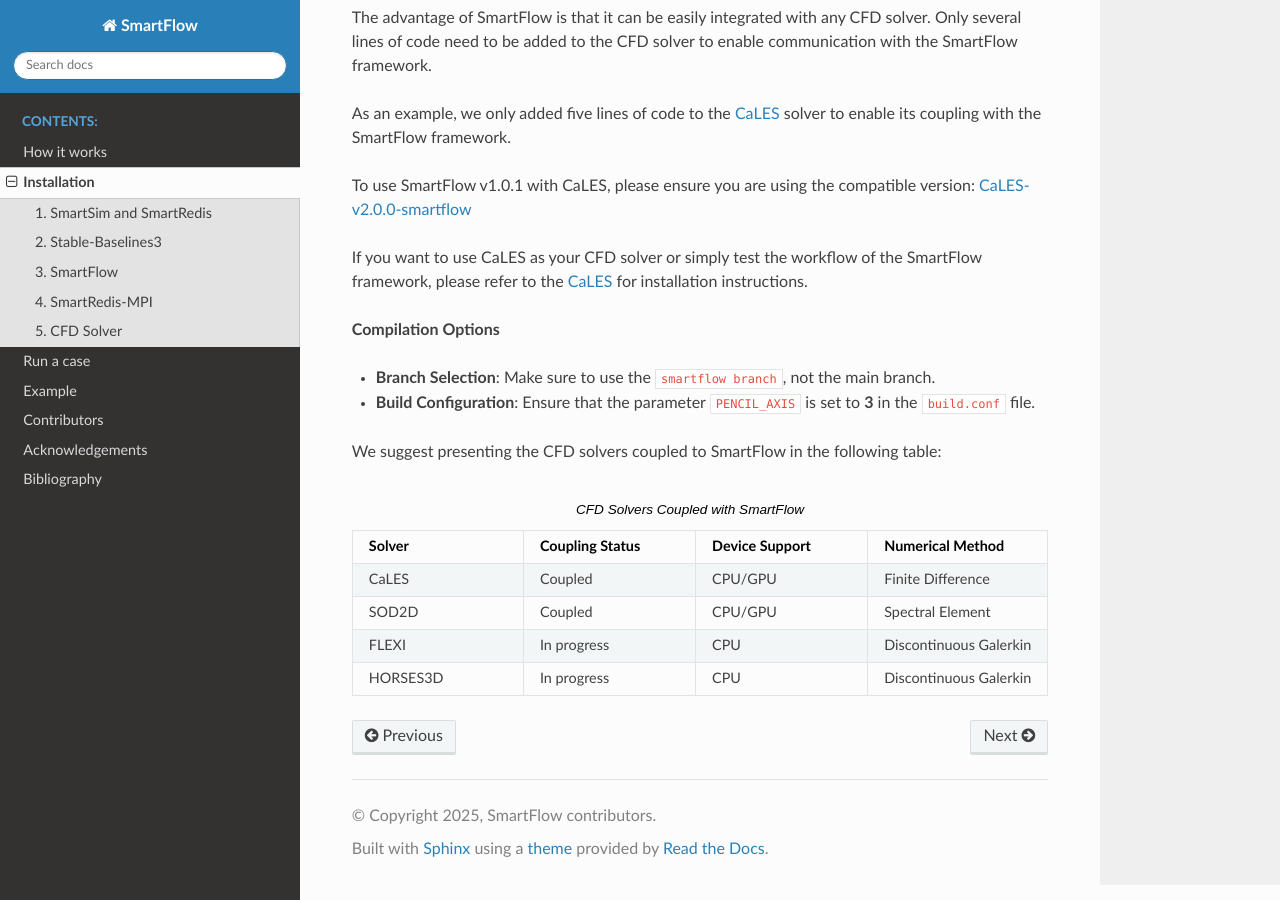
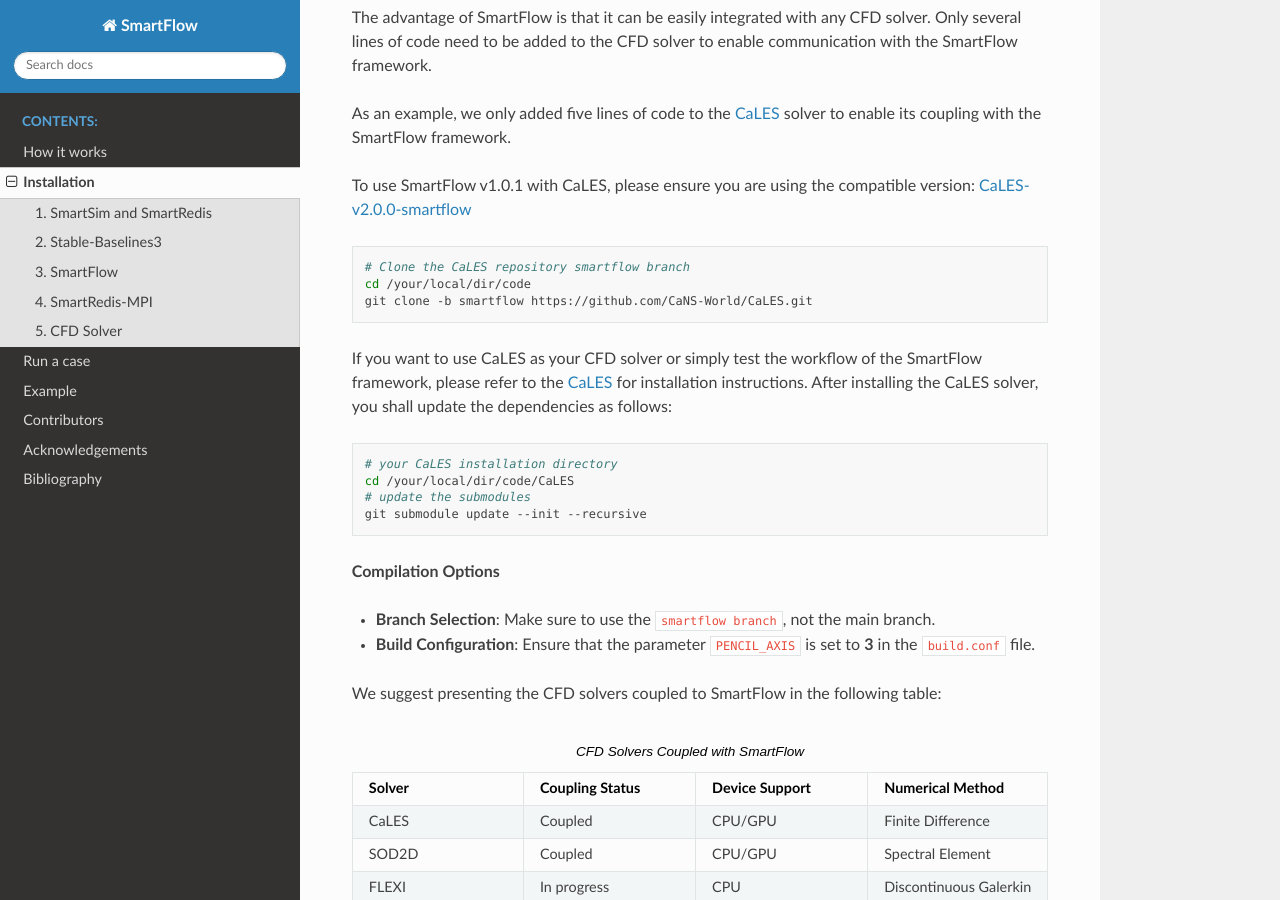
Before and after one commit to zz-blue/SmartFlow-Doc, a Sphinx documentation site: the page built from source/Installation.rst, in a window 1280 px wide and 900 px high, scrolled down 4651 px. Built offline with Sphinx 7.4.7 and the Read the Docs theme 3.1.0, drawn with Linux system fonts in a browser that asks for light colours.

Commit message:
add some notes on CFD solver part

```diff
--- a/source/Installation.rst
+++ b/source/Installation.rst
@@ -250,8 +250,23 @@
 
 To use SmartFlow v1.0.1 with CaLES, please ensure you are using the compatible version: `CaLES-v2.0.0-smartflow <https://github.com/CaNS-World/CaLES/releases/tag/v2.0.0-smartflow>`_
 
+
+.. code-block:: sh
+
+   # Clone the CaLES repository smartflow branch
+   cd /your/local/dir/code
+   git clone -b smartflow https://github.com/CaNS-World/CaLES.git
+
 If you want to use CaLES as your CFD solver or simply test the workflow of the SmartFlow framework,
-please refer to the `CaLES <https://github.com/CaNS-World/CaLES>`_ for installation instructions.
+please refer to the `CaLES <https://github.com/CaNS-World/CaLES>`_ for installation instructions. After installing the CaLES solver, you shall update the dependencies as follows:
+
+.. code-block:: sh
+
+   # your CaLES installation directory
+   cd /your/local/dir/code/CaLES
+   # update the submodules
+   git submodule update --init --recursive
+
 
 **Compilation Options**
 
```
Also changed, not shown: 5 other files.
